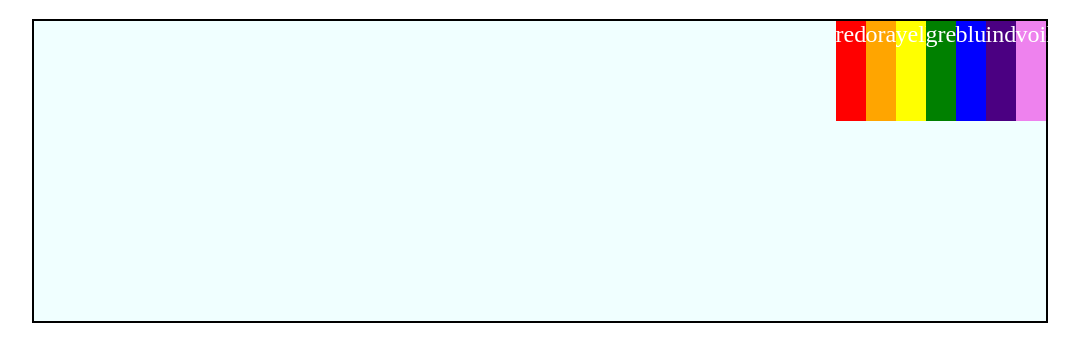
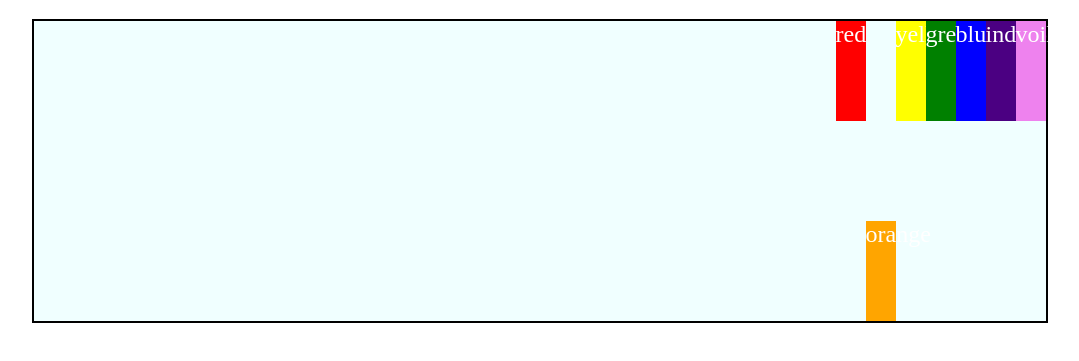
Before and after one commit to AbhayPancholi/Basic_CSS_Codes, a plain HTML site: page Chapter 5/Flexbox_pg.html in a window 1280 px wide. Shown: the part 61-422 px from the top of the page, without its empty margins (100-1179 px from the left). Drawn offline with Linux system fonts and the light colour scheme.

Commit message:
Made some minor changes

```diff
--- a/Chapter 5/Flexbox_pg.css
+++ b/Chapter 5/Flexbox_pg.css
@@ -13,6 +13,10 @@
     align-items: baseline;
 }
 
+#orange{
+    align-self: flex-end;
+}
+
 h1{
     text-align: center;
 }
--- a/Chapter 5/Flexbox_pg.html
+++ b/Chapter 5/Flexbox_pg.html
@@ -14,7 +14,7 @@
         <div style="background-color: blue;">blue</div>
         <div style="background-color: green;">green</div>
         <div style="background-color: yellow;">yellow</div>
-        <div style="background-color: orange;">orange</div>
+        <div id="orange" style="background-color: orange;">orange</div>
         <div style="background-color: red;">red</div>
     </div>
 </body>
```
